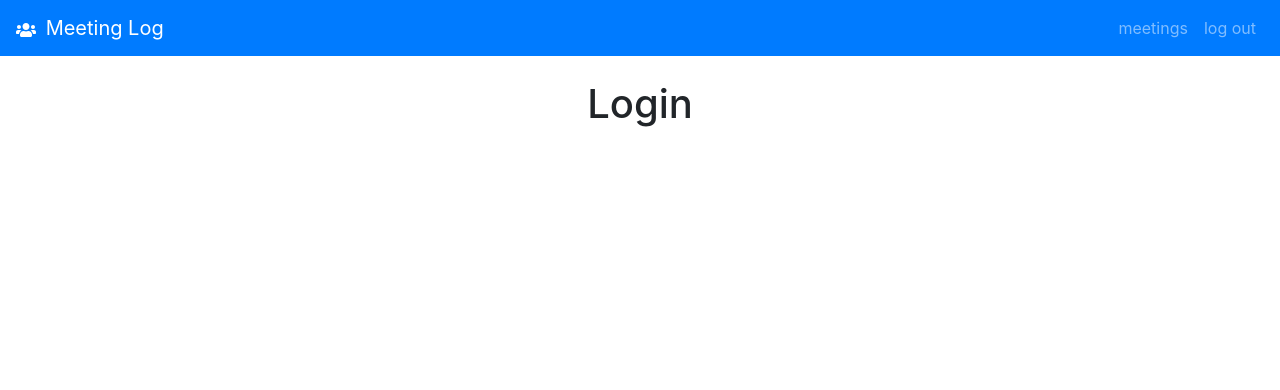
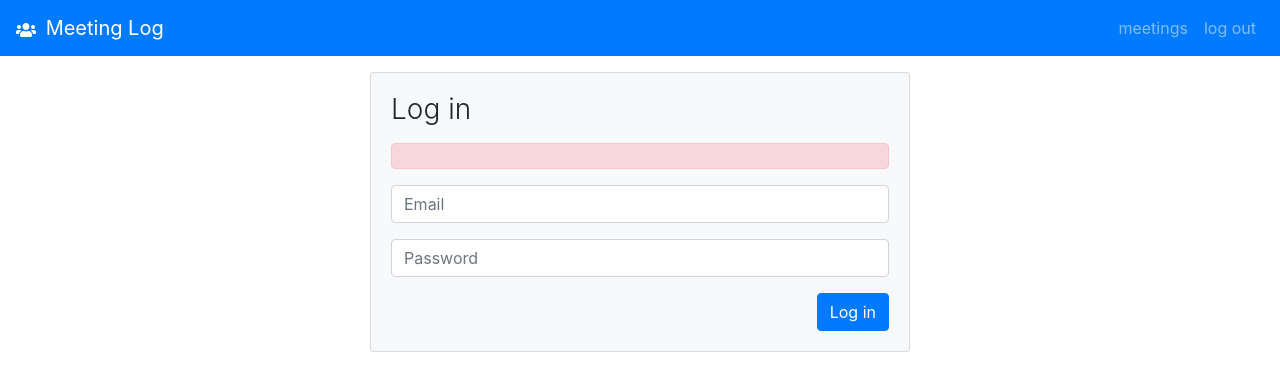
Before and after one commit to dsouzamelroy2007/react-singlepageapplication-meetingsUI, a React (Create React App) app: page /login in a window 1280 px wide. Shown: the top 390 px of the page. Built offline with nearby package versions, Linux system fonts and the light colour scheme; no server answers.

Commit message:
login using email & password

```diff
--- a/src/App.js
+++ b/src/App.js
@@ -49,17 +49,31 @@ function App() {
     });
   };
 
+  function logoutUser(e) {
+    e.preventDefault();
+
+    setUser({
+      userObj : null,
+      displayName : null,
+      uuid : null
+    });
+
+    firebase.auth().signOut().then( () => {
+      navigate("/login")
+    })
+  }
+
   return (
     <div>
-        <Navigation user={user}/>
+        <Navigation user={user} logoutUser = {logoutUser}/>
         {user.displayName && (
-           <Welcome userName={user.displayName}/>
+           <Welcome userName={user.displayName} logoutUser = {logoutUser}/>
 
          )}
          <Router>
            <Home path="/" user={user}/>
-           <Login path="/login" user={user}/>
-           <Register path="/register" registerUser={registerUser}/>
+           <Login path="/login" user={user} logoutUser = {logoutUser}/>
+           <Register path="/register" registerUser={registerUser} />
            <Meetings path="/meetings" />
 
          </Router>
--- a/src/FormError.js
+++ b/src/FormError.js
@@ -1,7 +1,6 @@
 
 function FormError({ theMessage }){
 
-    console.log("Hi");
     return (
         <div className="col-12 alert alert-danger px-3">
           {theMessage}
--- a/src/Login.js
+++ b/src/Login.js
@@ -1,10 +1,110 @@
-function Login(){
+import firebase from './Firebase';
+import FormError from './FormError';
+import { navigate } from '@reach/router';
+import {useEffect, useState} from "react";
+
+function Login(props){
    // const user = props.user;
-    return (
-        <div className="text-center mt-4">
-      <h1> Login </h1>
+
+       const [formData,setFormData] = useState(
+        {
+            email: '',
+            password : '',
+            errorMsg : null
+        }
+        );
+
+    useEffect(() => {
+        if(formData.email || formData.password){
+            formData.errorMsg = "Invalid Form Data";
+
+        }else{
+            formData.errorMsg = null;
+        }
+    }, [formData] );
+
+    const handleChange = ({target : {name, value}}) => {
+        setFormData({...formData, [name]: value});
+
+    };
+
+    const handleSubmit = (e) => {
+      console.log("submitting")
+        var registrationInfo = {
+            email : formData.email,
+            password : formData.password
+        }
+        firebase.auth().signInWithEmailAndPassword(
+            registrationInfo.email,
+            registrationInfo.password
+        ).catch(error => {
+            if(error.message != null){
+                console.log(error);
+                setFormData({...formData, 'errorMsg': error.message})
+            }else{
+                setFormData({...formData, 'errorMsg': null})
+            }
+        }).then(() => {
+            navigate("/meetings");
+        })
+
+        e.preventDefault();
+    }
+
+   return (
+    <form className="mt-3" onSubmit={handleSubmit}>
+      <div className="container">
+        <div className="row justify-content-center">
+          <div className="col-lg-6">
+            <div className="card bg-light">
+              <div className="card-body">
+                <h3 className="font-weight-light mb-3">Log in</h3>
+                <section className="form-group">
+                  {formData.errorMessage !== null ? (
+                    <FormError
+                      theMessage={formData.errorMsg}
+                    />
+                  ) : null}
+                  <label
+                    className="form-control-label sr-only"
+                    htmlFor="Email"
+                  >
+                    Email
+                  </label>
+                  <input
+                    required
+                    className="form-control"
+                    type="email"
+                    id="email"
+                    name="email"
+                    placeholder="Email"
+                    value={formData.email}
+                    onChange={handleChange}
+                  />
+                </section>
+                <section className="form-group">
+                  <input
+                    required
+                    className="form-control"
+                    type="password"
+                    name="password"
+                    placeholder="Password"
+                    value={formData.password}
+                    onChange={handleChange}
+                  />
+                </section>
+                <div className="form-group text-right mb-0">
+                  <button className="btn btn-primary" type="submit">
+                    Log in
+                  </button>
+                </div>
+              </div>
+            </div>
+          </div>
+        </div>
       </div>
-    );
+    </form>
+  );
 }
 
 export default Login;
--- a/src/Navigation.js
+++ b/src/Navigation.js
@@ -25,7 +25,7 @@ function Navigation(props){
               </Link>
             )}
             {user && (
-              <Link className="nav-item nav-link" to="/login">
+              <Link className="nav-item nav-link" to="/login" onClick = {e => props.logoutUser(e)}>
                 log out
               </Link>
             )}
--- a/src/Welcome.js
+++ b/src/Welcome.js
@@ -1,3 +1,5 @@
+import { Link } from "@reach/router";
+
 function Welcome(props){
     const {userName} = props;
     return (
@@ -6,9 +8,9 @@ function Welcome(props){
           Welcome {userName}
         </span>
         ,
-        <a href="/" className="font-weight-bold text-primary pl-1">
+        <Link to="/login" className="font-weight-bold text-primary pl-1" onClick = {e => props.logoutUser(e)}>
           log out
-        </a>
+        </Link>
       </div>
     );
 }
```
